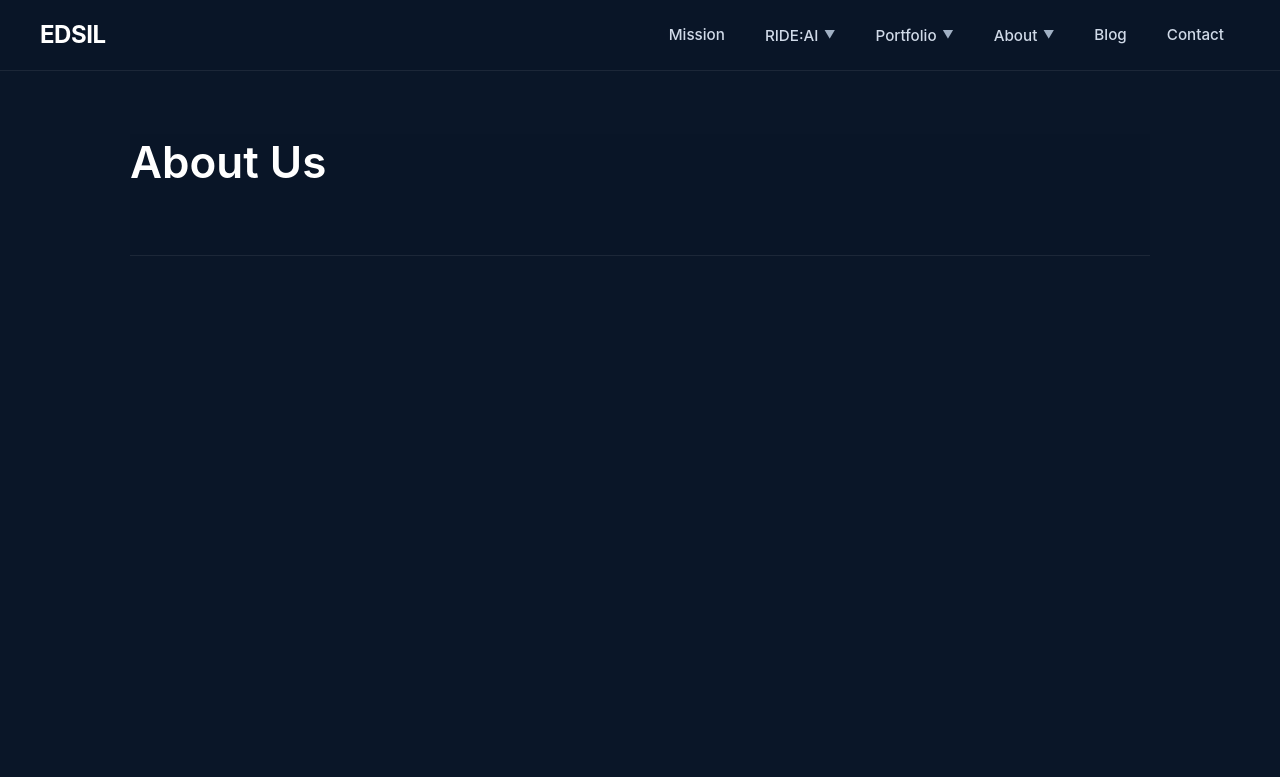
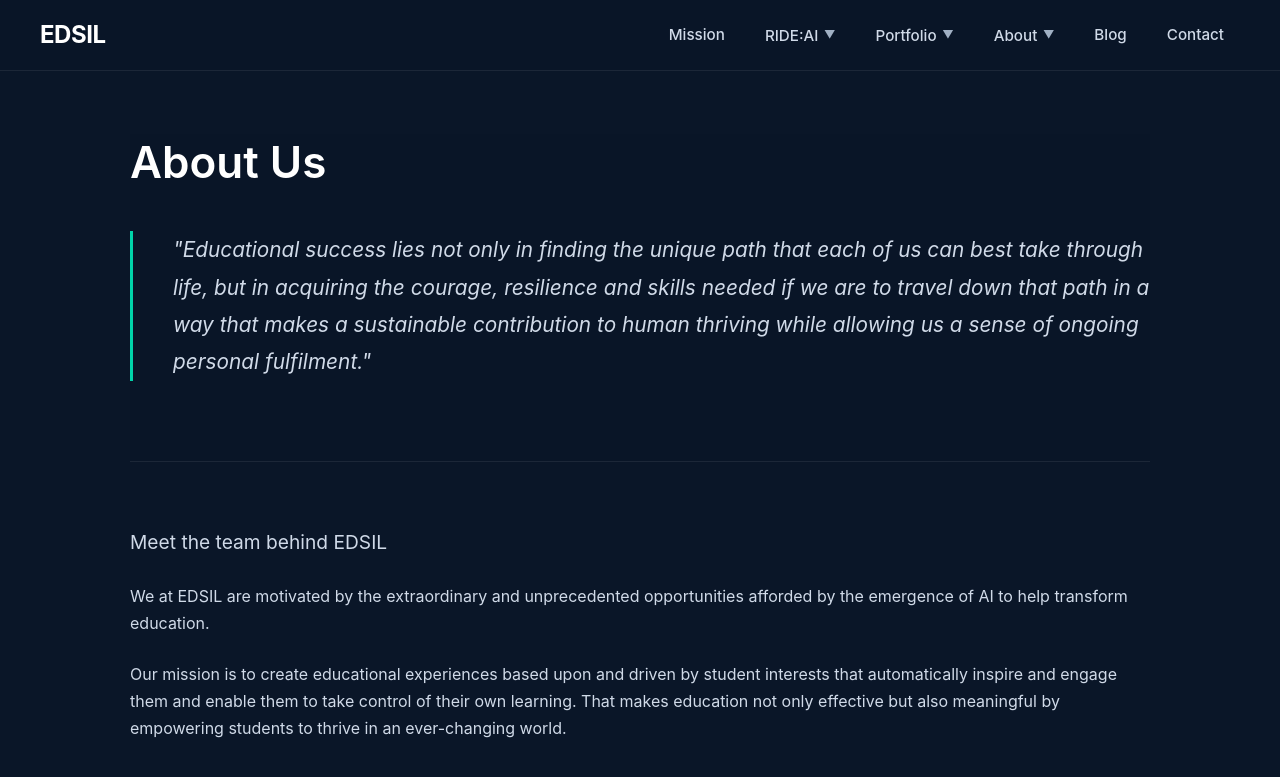
Before and after one commit to pudepiedj/edsil, a Jekyll site: the page about.html, which Jekyll copies as it is, in a window 1280 px wide and 900 px high. Shown: the top 777 px of the window. Built offline with Jekyll 4.4.1, drawn with Linux system fonts in a browser that asks for light colours.

Commit message:
Bio and about pages

```diff
--- a/about.html
+++ b/about.html
@@ -57,11 +57,15 @@
     <div class="container">
       <header class="page-header">
         <h1>About Us</h1>
-        <p class="page-intro"><!-- YOUR INTRO TEXT --></p>
+        <blockquote class="featured-quote">
+          "Educational success lies not only in finding the unique path that each of us can best take through life, but in acquiring the courage, resilience and skills needed if we are to travel down that path in a way that makes a sustainable contribution to human thriving while allowing us a sense of ongoing personal fulfilment."
+        </blockquote>
       </header>
 
       <section class="content-section">
-        <!-- YOUR CONTENT -->
+        <p class="page-intro">Meet the team behind EDSIL</p>
+        <p>We at EDSIL are motivated by the extraordinary and unprecedented opportunities afforded by the emergence of AI to help transform education.</p>
+        <p>Our mission is to create educational experiences based upon and driven by student interests that automatically inspire and engage them and enable them to take control of their own learning. That makes education not only effective but also meaningful by empowering students to thrive in an ever-changing world.</p>
       </section>
     </div>
   </main>
--- a/john-puddefoot.html
+++ b/john-puddefoot.html
@@ -63,7 +63,7 @@
       <section class="content-section">
         <div class="bio-layout">
           <div class="bio-image">
-            <img src="images/John.jpg" alt="John Puddefoot">
+            <img src="images/John.jpg" alt="John Puddefoot" style="width: 15vw">
           </div>
           <div class="team-bio">
             <h2>John Puddefoot</h2>
--- a/susan-jesudason.html
+++ b/susan-jesudason.html
@@ -57,13 +57,13 @@
     <div class="container">
       <header class="page-header">
         <h1>Susan Jesudason</h1>
-        <p class="page-intro">Director and Consultant</p>
+        <p class="page-intro">Director, Author and Consultant</p>
       </header>
 
       <section class="content-section">
         <div class="bio-layout">
           <div class="bio-image">
-            <img src="images/Susan_Profile.jpg" alt="Susan Jesudason" style="width: 5vw">
+            <img src="images/Susan_Profile.jpg" alt="Susan Jesudason" style="width: 15vw">
           </div>
           <div class="team-bio">
               <h2>Susan Jesudason</h2>
```
